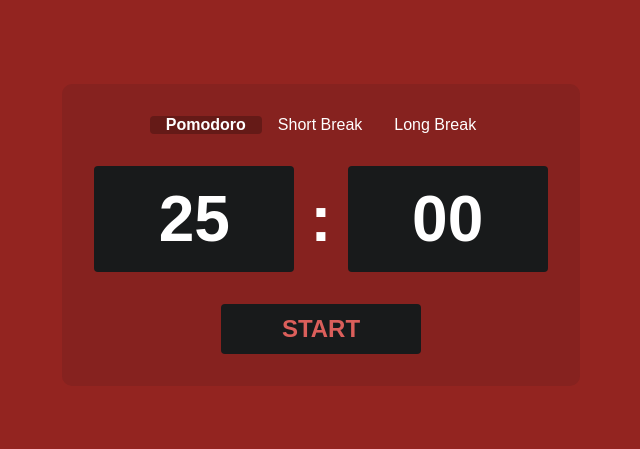
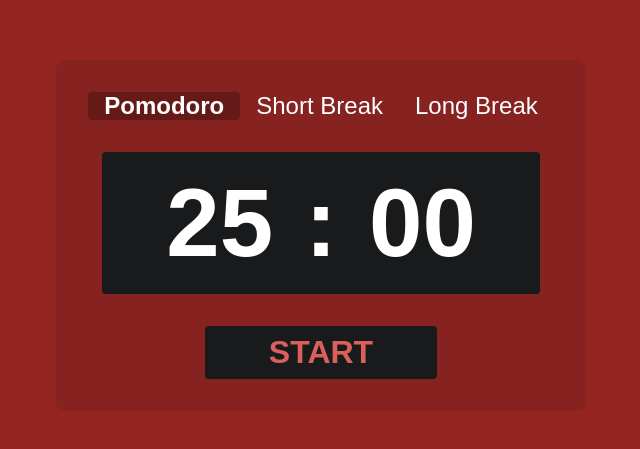
Before and after one commit to willswats/react-pomodoro, a React (Create React App) app: page / in a window 1280 px wide. Shown: the part 165-614 px from the top of the page, without its empty margins (319-959 px from the left). Built offline with nearby package versions, Linux system fonts and the light colour scheme; the HTML template or start-up script is replaced by a standard one.

Commit message:
Change styling and refactor

```diff
--- a/src/components/TimeParagraph.module.css
+++ /dev/null
@@ -1,11 +0,0 @@
-.time-paragraph {
-  width: 200px;
-  text-align: center;
-  background-color: #181a1b;
-  border-radius: 4px;
-  border-color: transparent;
-  color: #fff;
-  font-size: 4rem;
-  font-weight: bold;
-  padding: 1rem;
-}
--- a/src/components/TimeParagraph.tsx
+++ /dev/null
@@ -1,12 +0,0 @@
-import classes from './TimeParagraph.module.css';
-import convertTime from '../helpers/convertTime';
-
-interface TimeParagraphProps {
-  time: number;
-}
-
-const TimeParagraph = ({ time }: TimeParagraphProps) => {
-  return <p className={classes['time-paragraph']}>{convertTime(time)}</p>;
-};
-
-export default TimeParagraph;
--- a/src/components/Timer.module.css
+++ b/src/components/Timer.module.css
@@ -12,13 +12,18 @@
   display: flex;
 }
 
-.timer__paragraphs {
+.timer__count {
   display: flex;
+  text-align: center;
+  background-color: #181a1b;
+  padding: 1rem 4rem;
   margin: 2rem 0;
+  font-size: 6rem;
+  font-weight: bold;
+  border-radius: 4px;
 }
 
-.timer__colon {
-  font-size: 4rem;
-  font-weight: bold;
-  margin: 1rem;
+.timer__count-colon {
+  margin: 0 2rem;
+  font-size: 6rem;
 }
--- a/src/components/Timer.tsx
+++ b/src/components/Timer.tsx
@@ -1,8 +1,8 @@
 import { useReducer, useEffect } from 'react';
 
-import TimeParagraph from './TimeParagraph';
-import ModeButton from './Buttons/ModeButton';
-import StartStopButton from './Buttons/StartStopButton';
+import ModeButton from './UI/Buttons/ModeButton';
+import TimeParagraph from './UI/Paragraphs/TimeParagraph';
+import StartStopButton from './UI/Buttons/StartStopButton';
 
 import classes from './Timer.module.css';
 
@@ -135,9 +135,9 @@ const Timer = () => {
           modeType={MODES.LONG_BREAK}
         />
       </div>
-      <div className={classes['timer__paragraphs']}>
+      <div className={classes['timer__count']}>
         <TimeParagraph time={timeRemaining.minutes} />
-        <span className={classes['timer__colon']}>:</span>
+        <span className={classes['timer__count-colon']}>:</span>
         <TimeParagraph time={timeRemaining.seconds} />
       </div>
       <StartStopButton state={state} dispatch={dispatch} />
--- a/src/components/Buttons/ModeButton.module.css
+++ b/src/components/UI/Buttons/ModeButton.module.css
@@ -1,5 +1,5 @@
 .mode-btn {
-  font-size: 1rem;
+  font-size: 1.5rem;
   padding: 0 1rem;
   border-radius: 4px;
 }
--- a/src/components/Buttons/ModeButton.tsx
+++ b/src/components/UI/Buttons/ModeButton.tsx
@@ -1,5 +1,5 @@
 import { Dispatch } from 'react';
-import { State, Action, ACTIONS, MODES } from '../Timer';
+import { State, Action, ACTIONS, MODES } from '../../Timer';
 
 import classes from './ModeButton.module.css';
 
--- a/src/components/Buttons/StartStopButton.module.css
+++ b/src/components/UI/Buttons/StartStopButton.module.css
@@ -1,8 +1,7 @@
 .start-stop-btn {
-  width: 200px;
-  height: 50px;
-  font-size: 1.5rem;
+  font-size: 2rem;
   font-weight: bold;
+  padding: 0.5rem 4rem;
   color: #db5f5b;
   background-color: #181a1b;
   border-radius: 4px;
--- a/src/components/Buttons/StartStopButton.tsx
+++ b/src/components/UI/Buttons/StartStopButton.tsx
@@ -1,5 +1,5 @@
 import { Dispatch } from 'react';
-import { State, Action, ACTIONS } from '../Timer';
+import { State, Action, ACTIONS } from '../../Timer';
 
 import classes from './StartStopButton.module.css';
 
--- /dev/null
+++ b/src/components/UI/Paragraphs/TimeParagraph.tsx
@@ -0,0 +1,11 @@
+import convertTime from '../../../helpers/convertTime';
+
+interface TimeParagraphProps {
+  time: number;
+}
+
+const TimeParagraph = ({ time }: TimeParagraphProps) => {
+  return <p>{convertTime(time)}</p>;
+};
+
+export default TimeParagraph;
```
Also changed, not shown: src/svgs/settings.svg (added), 1 other file (tests, documents, lock files or other folders).
